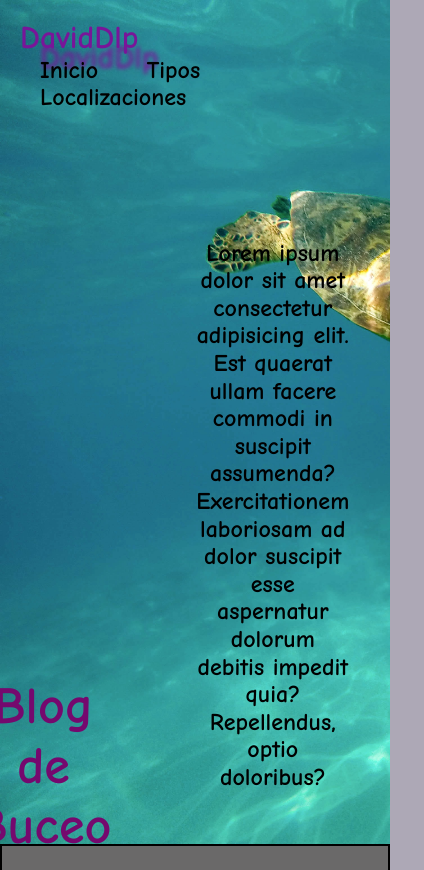
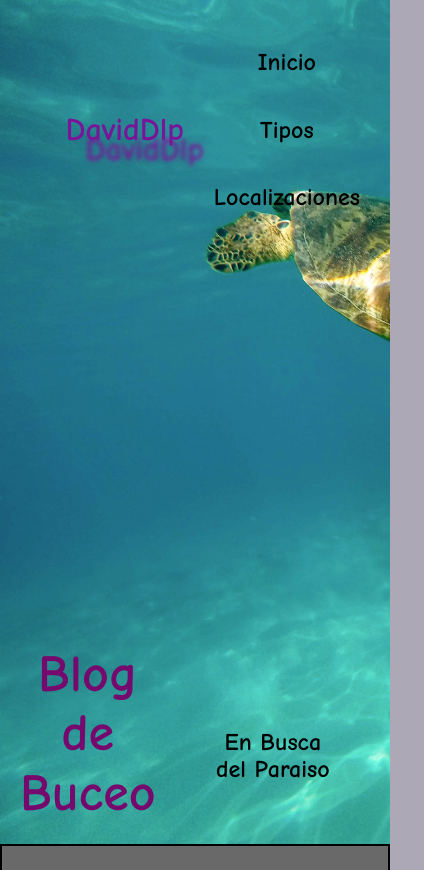
Before and after one commit to DavidDlp/blogbuceo-native, a plain HTML site: page index.html in a window 390 px wide. Shown: the top 870 px of the page, 424 px wide, since content can reach past the window. Drawn offline with Linux system fonts and the light colour scheme.

Commit message:
feature:solutionresponsive

```diff
--- a/index.html
+++ b/index.html
@@ -9,26 +9,27 @@
     <link href="https://fonts.googleapis.com/css2?family=Comic+Neue:wght@300;400;700&display=swap" rel="stylesheet">
     <link rel="stylesheet" href="/styles/normalize.css">
     <link rel="stylesheet" href="/styles/styles.css">
+    <link rel="shortcut icon" type="image/svg" href="/" />
     <title>En busca del paraiso</title>
 </head>
 <body>
-    <header>
-         <nav class="navheader">
-            <div class="navheader__logo">
+    <header class="header">
+         <nav class="header__navheader">
+            <div class="header__navheader--logo">
                 <span>DavidDlp</span>
             </div>
-            <div>
+            <div class="header__navheader--nav">
                 <a href="/index.html">Inicio</a>
                 <a href="#types">Tipos</a>
                 <a href="#location">Localizaciones</a>
             </div>
         </nav>
-        <div class="containerheader">
-            <div class="containerheader__boxone">
-                Blog de Buceo
+        <div class="header__containerheader">
+            <div class="header__containerheader--boxone">
+                <span>Blog de Buceo</span>
             </div>
-            <div class="containerheader__boxtwo">
-                Lorem ipsum dolor sit amet consectetur adipisicing elit. Est quaerat ullam facere commodi in suscipit assumenda? Exercitationem laboriosam ad dolor suscipit esse aspernatur dolorum debitis impedit quia? Repellendus, optio doloribus?
+            <div class="header__containerheader--boxtwo">
+                <span>En Busca del Paraiso</span>
             </div>
        </div>
     </header>
--- a/styles/styles.scss
+++ b/styles/styles.scss
@@ -17,56 +17,63 @@ a{
         color:#a00;
     }
 }
+h2{
+    text-align: center;
+    text-shadow: 3px 2px 12px;
+}
 
-header {
+.header {
     background-image: url("../assets/images/jeremy-bishop-GIpGxe2_cT4-unsplash.jpg");
     background-size: cover;
     background-repeat: no-repeat;
     height: 100vh;
     width: 100%;
     font-weight: bolder;
-}
+    display: flex;
+    flex-direction: column;
 
-h2{
-    text-align: center;
-    text-shadow: 3px 2px 12px;
-}
-
-.navheader{
+    &__navheader{
         display: flex;
         justify-content: space-between;
         align-items: center;
-    padding: 20px;
+        padding: 10px;
         flex-wrap: wrap;
+        flex: 3;
 
-    &__logo{
+        &--logo{
             font-size: 32px;
             color: #781699;
             text-shadow: 20px 20px 4px;
+            padding-left: 15%;
+        }
+
+        &--nav{
+            display: flex;
+            justify-content: center;
+            align-items: center;
+            flex-direction: column;
         }
     }
-
-.containerheader{
+    &__containerheader{
         display: flex;
-    /* flex-wrap: wrap; */
+        flex-wrap: wrap;
         justify-content: center;
-    align-items: center;
-    text-align: center;
-    padding: 25px;
+        padding: 10px;
         align-items: end;
         text-align: center;
-    height: 90%;
+        flex: 7;
 
-    &__boxone{
+        &--boxone{
             flex: 5;
             font-size: 52px;
             padding: 10px;
             color: #75096e;
         }
 
-    &__boxtwo{
+        &--boxtwo{
             flex: 7;
-        padding: 75px;
+            padding: 50px;
+        }
     }
 }
 
@@ -150,16 +157,16 @@ h2{
 }
 
 .location__text{
-    flex: 1;
+    // flex: 1;
 }
 .location__img{
-    flex: 1;
+    // flex: 1;
     width: 500px;
     height: 500px;
 
     img{
         max-width: 100%;
-        max-width: 100%;
+        max-height: 100%;
         padding: 10px;
         border-style: double;
     }
```
Also changed, not shown: styles/styles.css, 2 other files. Lines whose indentation alone changed are shown as unchanged.
